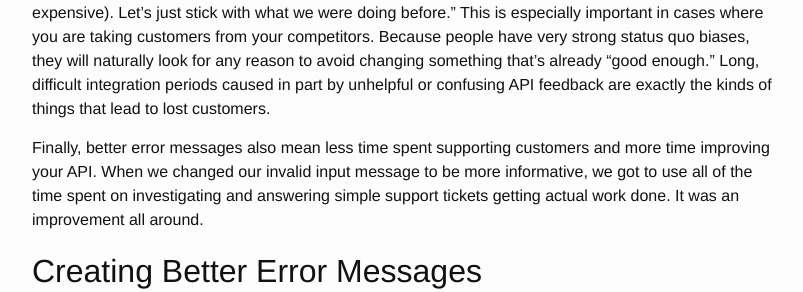
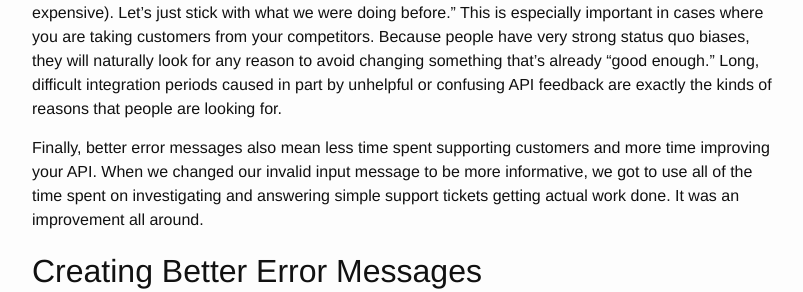
Before and after one commit to spharris/spharris.github.io, a Jekyll site: the page built from _posts/2016-02-29-error-messages.md, in a window 1280 px wide and 900 px high, scrolled down 1547 px. Shown: the part 280-572 px from the top of the window, without its empty margins (238-1041 px from the left). Built offline with Jekyll 4.4.1, drawn with Linux system fonts in a browser that asks for light colours; some of the changed text lies outside the part shown.

```diff
--- a/_posts/2016-02-29-error-messages.md
+++ b/_posts/2016-02-29-error-messages.md
@@ -47,7 +47,7 @@
 
 First and foremost, shorter implementation timelines mean that your customers (and, subsequently, you) get to revenue more quickly. If your error messages help point users in the right direction instead of giving them bad or no information, they'll be able to correct their mistakes and get their software working in a more timely fashion. This creates happy customers. More importantly, this creates paying customers.
 
-Secondly, faster integration times mean fewer chances for people to say, "This is too hard (or expensive). Let's just stick with what we were doing before." This is especially important in cases where you are taking customers from your competitors. Because people have very strong status quo biases, they will naturally look for any reason to avoid changing something that's already "good enough." Long, difficult integration periods caused in part by unhelpful or confusing API feedback are exactly the kinds of things that lead to lost customers.
+Secondly, faster integration times mean fewer chances for people to say, "This is too hard (or expensive). Let's just stick with what we were doing before." This is especially important in cases where you are taking customers from your competitors. Because people have very strong status quo biases, they will naturally look for any reason to avoid changing something that's already "good enough." Long, difficult integration periods caused in part by unhelpful or confusing API feedback are exactly the kinds of reasons that people are looking for.
 
 Finally, better error messages also mean less time spent supporting customers and more time improving your API. When we changed our invalid input message to be more informative, we got to use all of the time spent on investigating and answering simple support tickets getting actual work done. It was an improvement all around.
 
```
